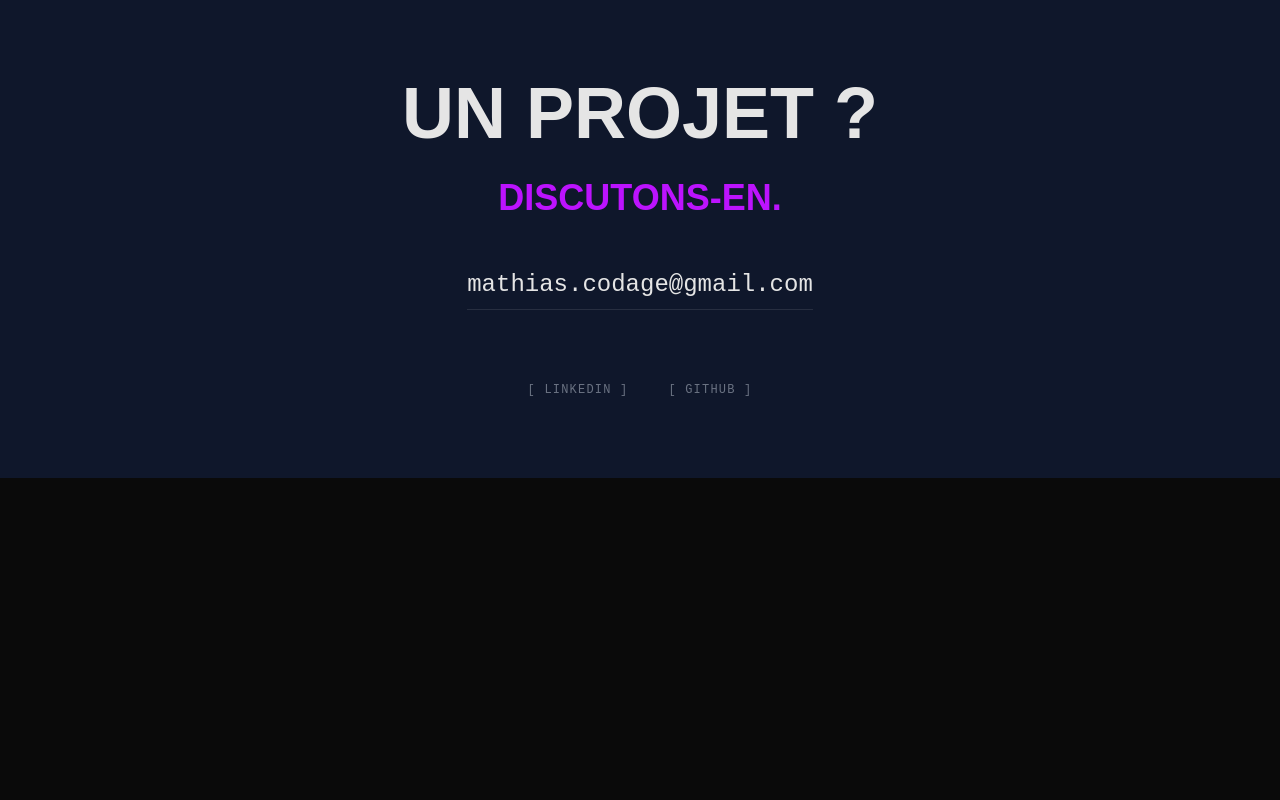
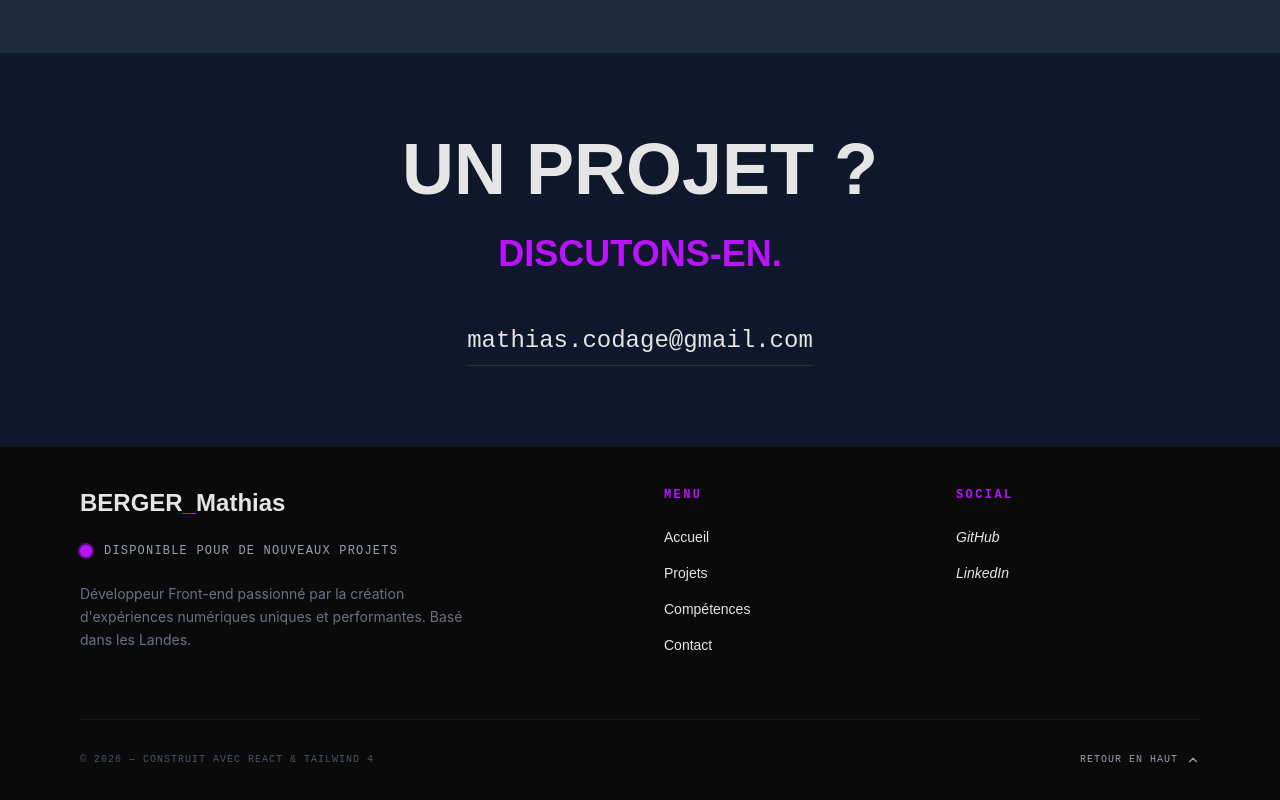
Before and after one commit to MathCod/dev-portfolio, a React (Vite) app: page / in a window 1280 px wide. Shown: the part 2296-3096 px from the top of the page. Before the commit the page ends 2774 px from the top, so only its background shows below. Built offline with nearby package versions, Linux system fonts and the light colour scheme.

Commit message:
➕Footer

```diff
--- a/src/App.jsx
+++ b/src/App.jsx
@@ -6,6 +6,7 @@ import Skills from './sections/Skills';
 import Contact from './sections/Contact';
 import Banner from './assets/Banner.jpeg';
 import Cv from './sections/Cv';
+import Footer from './sections/Footer';
 
 function App() {
 return (
@@ -52,6 +53,7 @@ return (
         <section>
           <Contact />
         </section>
+        <Footer />
       </main>
     </div>
   )
--- a/src/sections/Contact.jsx
+++ b/src/sections/Contact.jsx
@@ -23,10 +23,6 @@ const Contact = () => {
               mathias.codage@gmail.com
             </a>
 
-            <div className="flex gap-10 font-mono text-xs tracking-widest text-gray-500 uppercase mt-10">
-              <a href="https://www.linkedin.com/in/mathias-berger-8b04b43a6/" className="hover:text-neon-purple transition-colors">[ LinkedIn ]</a>
-              <a href="https://github.com/MathCod" className="hover:text-neon-purple transition-colors">[ GitHub ]</a>
-            </div>
           </div>
         </motion.div>
       </div>
--- /dev/null
+++ b/src/sections/Footer.jsx
@@ -0,0 +1,81 @@
+// eslint-disable-next-line no-unused-vars
+import { motion } from 'framer-motion';
+
+const Footer = () => {
+  const currentYear = new Date().getFullYear();
+
+  const scrollToTop = () => {
+    window.scrollTo({ top: 0, behavior: 'smooth' });
+  };
+
+  return (
+    <footer className="bg-dark border-t border-white/5 pt-10 pb-10 px-6 md:px-20">
+      <div className="max-w-7xl mx-auto">
+        <div className="grid grid-cols-1 md:grid-cols-4 gap-12 mb-16">
+
+          {/* COLONNE 1 : LOGO & STATUS */}
+          <div className="md:col-span-2">
+            <h3 className="text-2xl font-syne font-bold mb-6">
+              BERGER<span className="text-neon-purple">_</span>Mathias
+            </h3>
+            <div className="flex items-center gap-3 mb-6">
+              <span className="relative flex h-3 w-3">
+                <span className="animate-ping absolute inline-flex h-full w-full rounded-full bg-neon-purple opacity-75"></span>
+                <span className="relative inline-flex rounded-full h-3 w-3 bg-neon-purple"></span>
+              </span>
+              <p className="font-mono text-xs uppercase tracking-widest text-gray-400">
+                Disponible pour de nouveaux projets
+              </p>
+            </div>
+            <p className="text-gray-500 text-sm max-w-sm leading-relaxed">
+              Développeur Front-end passionné par la création d'expériences numériques
+              uniques et performantes. Basé dans les Landes.
+            </p>
+          </div>
+
+          {/* COLONNE 2 : NAVIGATION */}
+          <div>
+            <h4 className="font-mono text-neon-purple text-xs font-bold mb-6 uppercase tracking-[0.2em]">Menu</h4>
+            <ul className="space-y-4 font-syne text-sm">
+              <li><a href="#home" className="hover:text-neon-purple transition-colors">Accueil</a></li>
+              <li><a href="#projects" className="hover:text-neon-purple transition-colors">Projets</a></li>
+              <li><a href="#skills" className="hover:text-neon-purple transition-colors">Compétences</a></li>
+              <li><a href="#contact" className="hover:text-neon-purple transition-colors">Contact</a></li>
+            </ul>
+          </div>
+
+          {/* COLONNE 3 : SOCIALS */}
+          <div>
+            <h4 className="font-mono text-neon-purple text-xs font-bold mb-6 uppercase tracking-[0.2em]">Social</h4>
+            <ul className="space-y-4 font-syne text-sm">
+              <li><a href="#" className="hover:text-neon-purple transition-colors italic">GitHub</a></li>
+              <li><a href="#" className="hover:text-neon-purple transition-colors italic">LinkedIn</a></li>
+            </ul>
+          </div>
+        </div>
+
+        {/* LIGNE FINALE : COPYRIGHT & BACK TO TOP */}
+        <div className="pt-8 border-t border-white/5 flex flex-col md:flex-row justify-between items-center gap-6">
+          <p className="font-mono text-[10px] text-gray-600 uppercase tracking-widest">
+            © {currentYear} — CONSTRUIT AVEC REACT & TAILWIND 4
+          </p>
+
+          <button
+            onClick={scrollToTop}
+            className="group flex items-center gap-2 font-mono text-[10px] uppercase tracking-widest text-gray-400 hover:text-neon-purple transition-colors"
+          >
+            Retour en haut
+            <svg
+              width="14" height="14" viewBox="0 0 24 24" fill="none" stroke="currentColor" strokeWidth="2" strokeLinecap="round" strokeLinejoin="round"
+              className="group-hover:-translate-y-1 transition-transform"
+            >
+              <polyline points="18 15 12 9 6 15"></polyline>
+            </svg>
+          </button>
+        </div>
+      </div>
+    </footer>
+  );
+};
+
+export default Footer;
--- a/src/sections/Skills.jsx
+++ b/src/sections/Skills.jsx
@@ -37,14 +37,14 @@ const Skills = () => {
               transition={{ delay: i * 0.1 }}
               viewport={{ once: true }}
             >
-              <h3 className="font-mono text-neon-purple text-xs tracking-[0.3em] mb-8 border-b border-neon-purple/20 pb-2">
+              <h3 className="font-mono text-neon-purple text-2xl tracking-[0.3em] mb-8 border-b border-neon-purple/20 pb-2">
                 {cat.title}
               </h3>
               <ul className="space-y-4">
                 {cat.items.map((skill) => (
                   <li key={skill} className="group flex items-center gap-3">
                     <div className="w-1.5 h-1.5 bg-neon-purple rounded-full opacity-0 group-hover:opacity-100 transition-opacity"></div>
-                    <span className="text-gray-400 group-hover:text-light group-hover:translate-x-2 transition-all duration-300 font-light tracking-wide">
+                    <span className="text-gray-300 text-2xl group-hover:text-light group-hover:translate-x-2 transition-all duration-300 font-light tracking-wide">
                       {skill}
                     </span>
                   </li>
```
